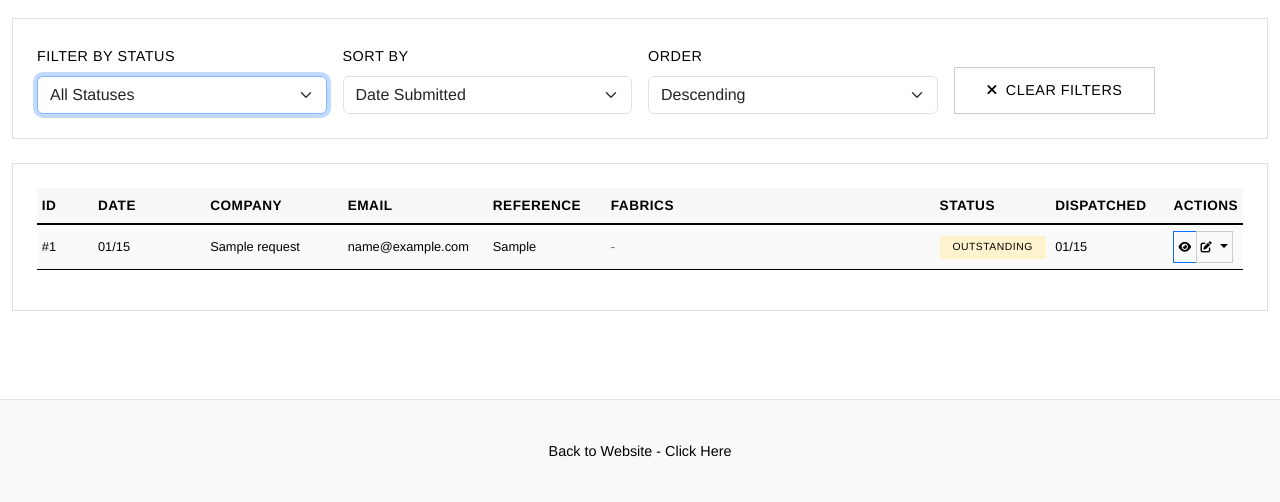
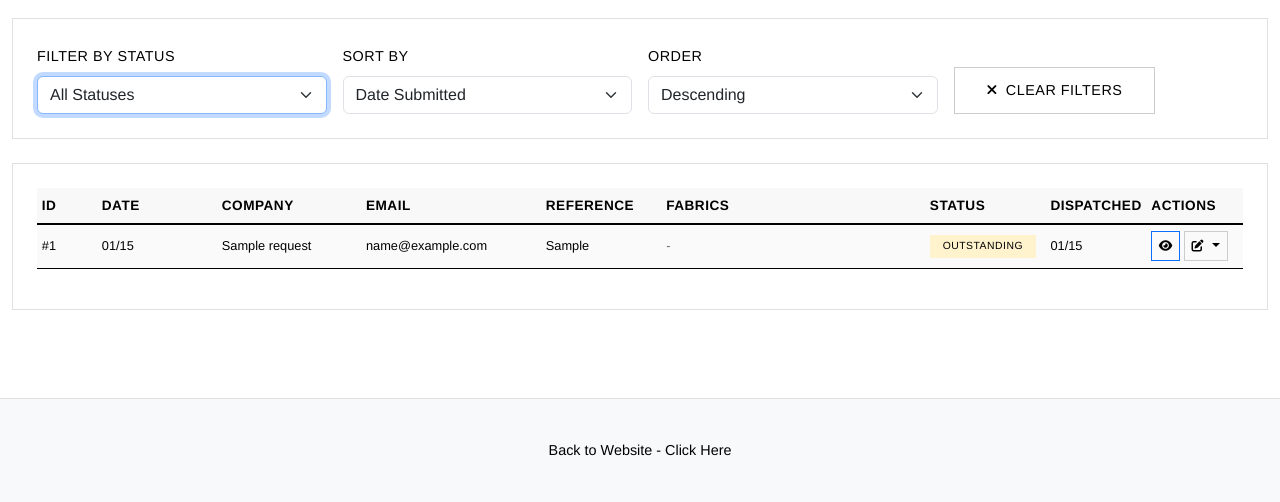
Before and after one commit to mdsm673/slendermorris-cuttings-v2, a Flask app: page /admin in a window 1280 px wide. Shown: the part 152-654 px from the top of the page. Run offline with Flask 3, Linux system fonts and the light colour scheme; the visitor is signed in with stand-in values (Sample User, id 1); tables that the repository leaves empty hold one stand-in row (values such as "Sample post"); some web fonts are replaced.

Commit message:
Adjust column widths on the admin dashboard to improve readability
Modify admin_dashboard.html to adjust column widths and action button spacing.

Replit-Commit-Author: Agent
Replit-Commit-Session-Id: b0ca3ab8-52ca-49e8-af60-8da12c290e60
Replit-Commit-Checkpoint-Type: full_checkpoint
Replit-Commit-Screenshot-Url: https://storage.googleapis.com/screenshot-production-us-central1/16e0f6e3-2091-4f34-88f9-c8022ab47c65/b0ca3ab8-52ca-49e8-af60-8da12c290e60/CWdqL70

```diff
--- a/templates/admin_dashboard.html
+++ b/templates/admin_dashboard.html
@@ -82,12 +82,12 @@
                             <th style="width: 5%;">ID</th>
                             <th style="width: 10%;">Date</th>
                             <th style="width: 12%;">Company</th>
-                            <th style="width: 13%;">Email</th>
+                            <th style="width: 15%;">Email</th>
                             <th style="width: 10%;">Reference</th>
-                            <th style="width: 30%;">Fabrics</th>
-                            <th style="width: 8%;">Status</th>
-                            <th style="width: 10%;">Dispatched</th>
-                            <th style="width: 7%;">Actions</th>
+                            <th style="width: 22%;">Fabrics</th>
+                            <th style="width: 10%;">Status</th>
+                            <th style="width: 8%;">Dispatched</th>
+                            <th style="width: 8%;">Actions</th>
                         </tr>
                     </thead>
                     <tbody>
@@ -142,13 +142,13 @@
                                 </span>
                             </td>
                             <td>
-                                <div class="btn-group btn-group-sm" role="group">
-                                    <a href="{{ url_for('request_details', request_id=request.id) }}" class="btn btn-sm btn-outline-primary p-1" title="View">
-                                        <i class="fas fa-eye" style="font-size: 0.7rem;"></i>
+                                <div class="d-flex gap-1 justify-content-start">
+                                    <a href="{{ url_for('request_details', request_id=request.id) }}" class="btn btn-sm btn-outline-primary" style="padding: 0.2rem 0.4rem;" title="View">
+                                        <i class="fas fa-eye" style="font-size: 0.75rem;"></i>
                                     </a>
                                     <div class="btn-group btn-group-sm" role="group">
-                                        <button type="button" class="btn btn-sm btn-outline-secondary dropdown-toggle p-1" data-bs-toggle="dropdown" aria-expanded="false" title="Change Status">
-                                            <i class="fas fa-edit" style="font-size: 0.7rem;"></i>
+                                        <button type="button" class="btn btn-sm btn-outline-secondary dropdown-toggle" style="padding: 0.2rem 0.4rem;" data-bs-toggle="dropdown" aria-expanded="false" title="Change Status">
+                                            <i class="fas fa-edit" style="font-size: 0.75rem;"></i>
                                         </button>
                                         <ul class="dropdown-menu dropdown-menu-sm">
                                             <li><a class="dropdown-item small" href="#" onclick="updateStatus({{ request.id }}, 'Outstanding')">Outstanding</a></li>
```
Also changed, not shown: attached_assets/image_1754093473185.png (added).
